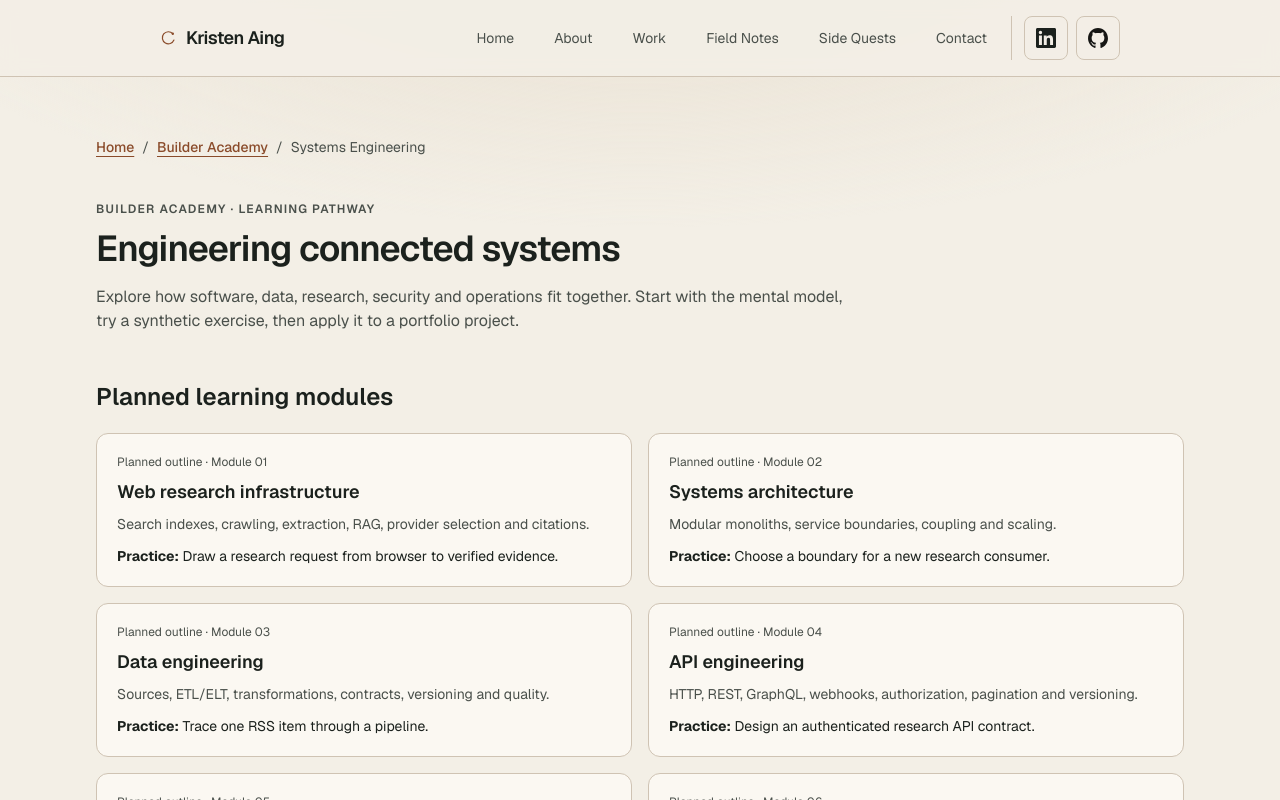
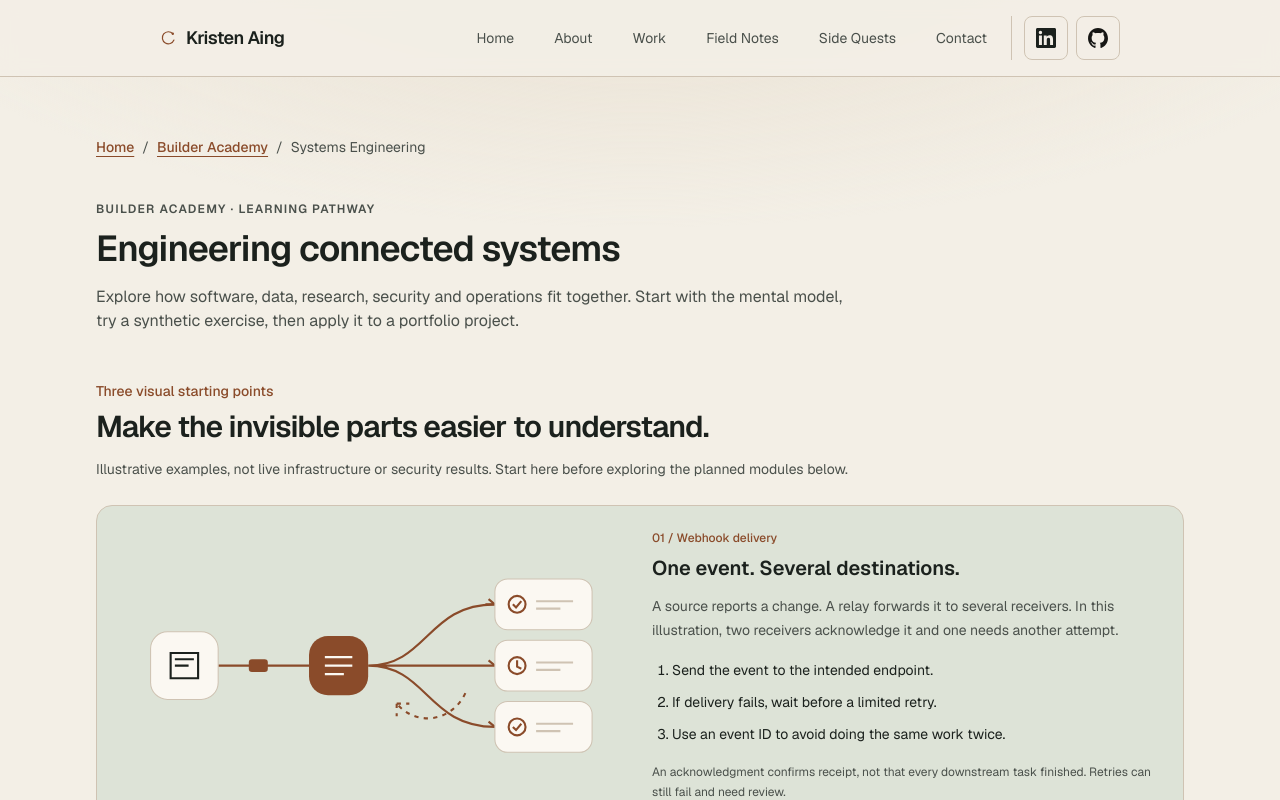
Before and after one commit to heyfunwhoa/byjoyaing-portfolio, a Next.js app: page /ai-academy/systems in a window 1280 px wide. Shown: the top 800 px of the page. Built offline with nearby package versions, Linux system fonts and the light colour scheme.

Commit message:
Introduce illustrated concepts before planned systems modules

```diff
--- a/app/ai-academy/systems/page.tsx
+++ b/app/ai-academy/systems/page.tsx
@@ -1,3 +1,4 @@
+import { SystemsIllustrations } from "@/components/academy/systems-illustrations";
 import { AcademyBreadcrumb } from "@/components/academy-breadcrumb";
 import { completePageMetadata } from "@/lib/page-metadata";
 import type { Metadata } from "next";
@@ -129,6 +130,7 @@ export default function SystemsPage() {
         together. Start with the mental model, try a synthetic exercise, then
         apply it to a portfolio project.
       </p>
+      <SystemsIllustrations />
       <section className="mt-12" aria-labelledby="modules-heading">
         <h2 id="modules-heading" className="text-2xl font-semibold">
           Planned learning modules
```
